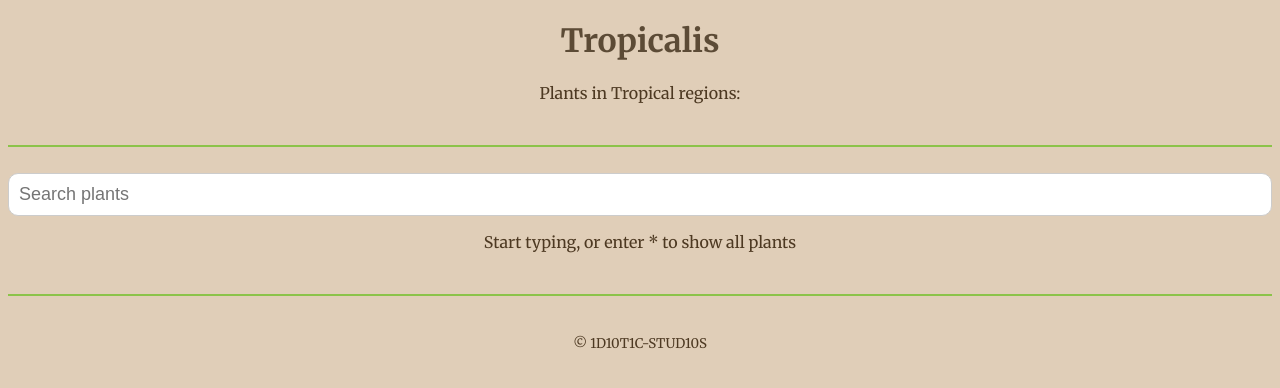
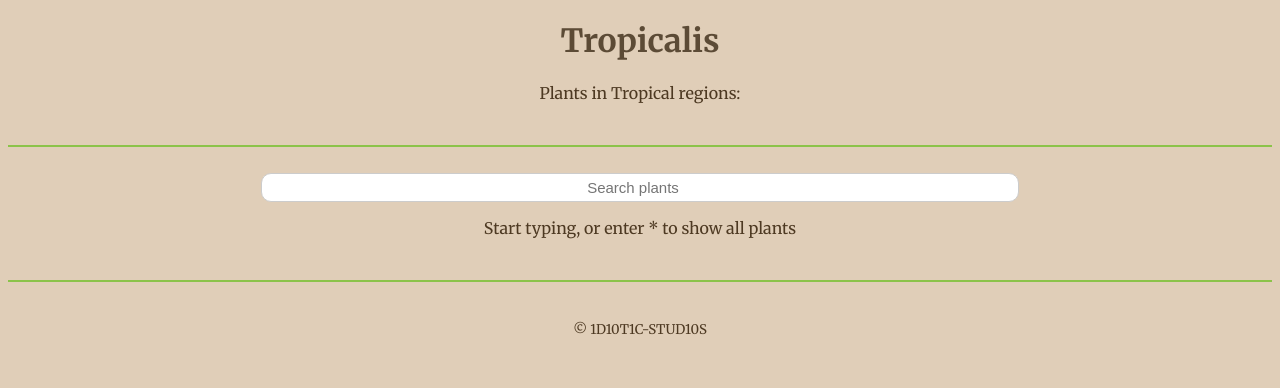
Before and after one commit to BotanyBase/botanybase.github.io, a Jekyll site: the page built from identify/tropical.html, in a window 1280 px wide. Shown: the top 388 px of the page. Built offline with Jekyll 4.4.1, drawn with Linux system fonts in a browser that asks for light colours.

Commit message:
Update catalogue.html

```diff
--- a/_layouts/catalogue.html
+++ b/_layouts/catalogue.html
@@ -10,16 +10,19 @@ layout: default
 /* Style the search input field */
 #search-input {
   /* Add some padding to make the input field more spacious */
-  padding: 10px;
+  padding: 5px;
   /* Set the font size and color */
-  font-size: 18px;
+  font-size: 15px;
   color: #333;
   /* Add a border to the input field */
   border: 1px solid #ccc;
   /* Make the input field rounded */
   border-radius: 10px;
   /* Set the width of the input field */
-  width: 100%;
+  width: 60%;
+  display: block;
+  margin: 0 auto;
+  text-align: center;
 }
 
 /* Style the search input field when focused */
```
